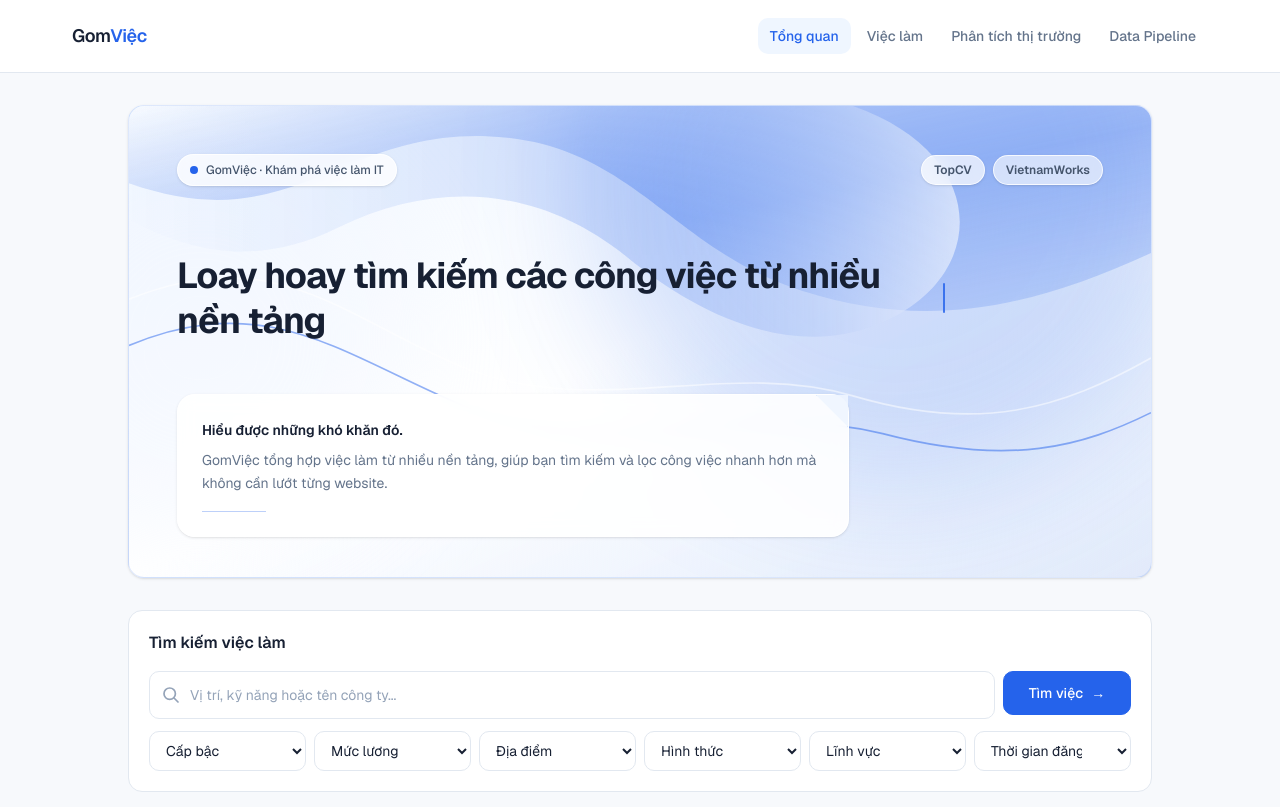
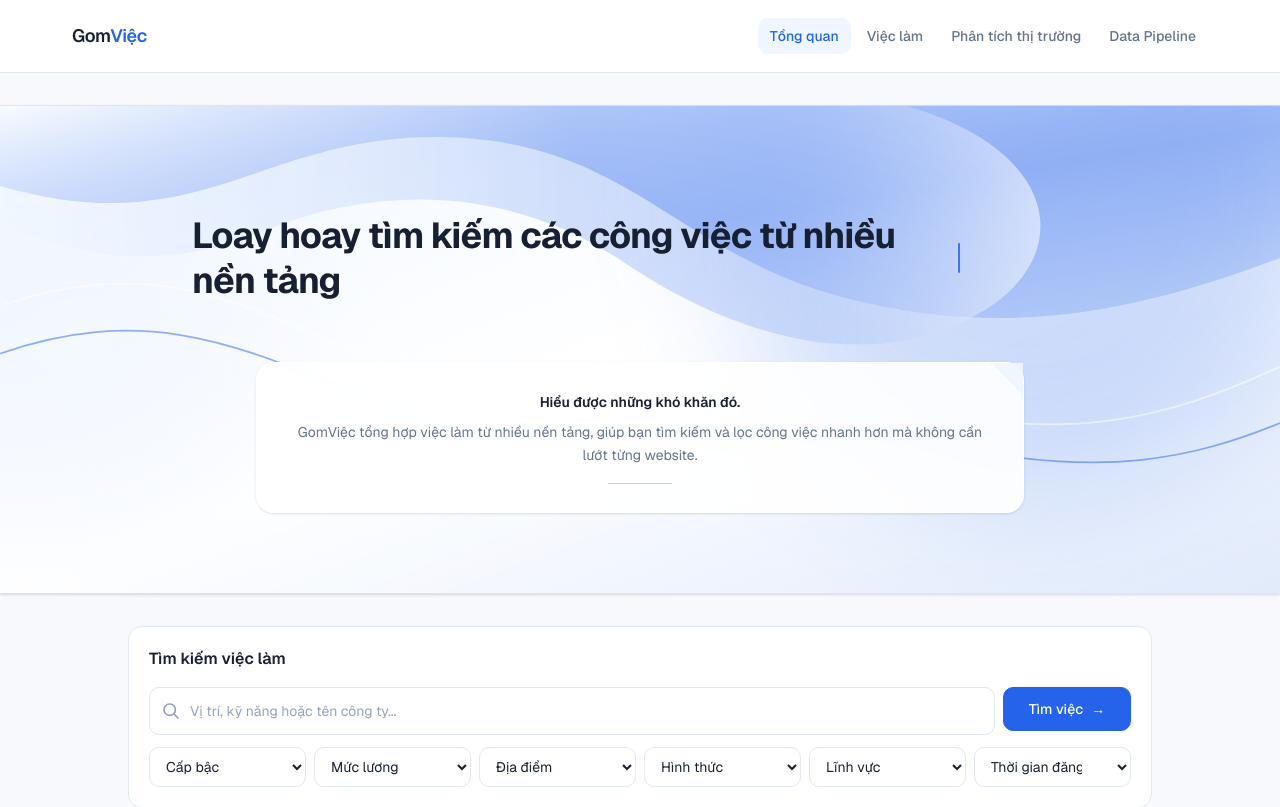
Before and after one commit to VoHoangPhucDTA/job-discovery-platform, a Next.js app in the folder frontend/: page / in a window 1280 px wide. Shown: the top 807 px of the page. Built offline with nearby package versions, Linux system fonts and the light colour scheme.

Commit message:
Make GomViec Home hero full viewport width and center letter

```diff
--- a/frontend/app/page.tsx
+++ b/frontend/app/page.tsx
@@ -16,10 +16,10 @@ const categories = [
 export default function Home() {
   return (
     <div className="flex flex-col">
-      <section className="relative isolate mx-auto w-full max-w-5xl overflow-hidden rounded-2xl border border-primary/15 bg-gradient-to-br from-primary-soft via-white to-primary/10 px-5 pb-6 pt-8 shadow-sm sm:px-9 sm:pb-8 sm:pt-10 lg:px-12 lg:pb-10 lg:pt-12">
+      <section className="relative isolate left-1/2 right-1/2 -ml-[50vw] -mr-[50vw] w-screen overflow-hidden border-y border-primary/15 bg-gradient-to-br from-primary-soft via-white to-primary/10 py-12 shadow-sm sm:py-16 lg:py-20">
         <div aria-hidden="true" className="pointer-events-none absolute inset-0 -z-10 overflow-hidden">
           <div className="absolute -right-24 -top-44 size-[28rem] rounded-full bg-primary/20 blur-3xl sm:-right-12 sm:-top-56 sm:size-[38rem]" />
-          <div className="absolute -left-32 top-8 size-[25rem] rounded-full bg-primary-soft/40 blur-3xl" />
+          <div className="absolute -left-32 top-8 size-[25rem] rounded-full bg-primary-soft/50 blur-3xl" />
           <svg viewBox="0 0 1200 560" preserveAspectRatio="none" className="absolute inset-0 size-full opacity-70">
             <defs>
               <linearGradient id="hero-wave-a" x1="0" y1="0" x2="1" y2="1">
@@ -40,23 +40,12 @@ export default function Home() {
           </svg>
         </div>
 
-        <div className="relative z-10">
-          <div className="mb-7 flex flex-wrap items-center justify-between gap-3 sm:mb-10">
-            <span className="inline-flex items-center gap-2 rounded-full border border-white/80 bg-surface/80 px-3 py-1.5 text-small font-medium text-slate-600 shadow-sm backdrop-blur-sm">
-              <span className="size-2 rounded-full bg-primary" />
-              GomViệc · Khám phá việc làm IT
-            </span>
-            <div className="hidden items-center gap-2 sm:flex">
-              <span className="rounded-full border border-white/80 bg-surface/70 px-3 py-1.5 text-xs font-semibold text-slate-600 shadow-sm backdrop-blur-sm">TopCV</span>
-              <span className="rounded-full border border-white/80 bg-white/60 px-3 py-1.5 text-xs font-semibold text-slate-600 shadow-sm backdrop-blur-sm">VietnamWorks</span>
-            </div>
-          </div>
-
-          <div className="max-w-3xl text-left">
+        <div className="relative z-10 mx-auto flex w-full max-w-5xl flex-col items-center px-4 text-center sm:px-6 lg:px-8">
+          <div className="w-full max-w-4xl">
             <HomeHeroHeading />
           </div>
 
-          <div className="relative mt-5 max-w-2xl rounded-xl border border-white/90 bg-surface/90 p-5 shadow-sm backdrop-blur-sm sm:mt-6 sm:p-6">
+          <div className="relative mx-auto mt-6 w-full max-w-3xl rounded-xl border border-white/90 bg-surface/90 p-5 text-center shadow-sm backdrop-blur-sm sm:mt-8 sm:p-7">
             <span aria-hidden="true" className="absolute right-0 top-0 size-8 border-b border-l border-primary/20 bg-primary-soft/90 [clip-path:polygon(0_0,100%_100%,100%_0)]" />
             <p className="text-body-emphasis font-semibold text-foreground">
               Hiểu được những khó khăn đó.
@@ -65,7 +54,7 @@ export default function Home() {
               GomViệc tổng hợp việc làm từ nhiều nền tảng, giúp bạn tìm kiếm và lọc
               công việc nhanh hơn mà không cần lướt từng website.
             </p>
-            <div aria-hidden="true" className="mt-4 h-px w-16 bg-primary/30" />
+            <div aria-hidden="true" className="mx-auto mt-4 h-px w-16 bg-primary/30" />
           </div>
         </div>
       </section>
```
